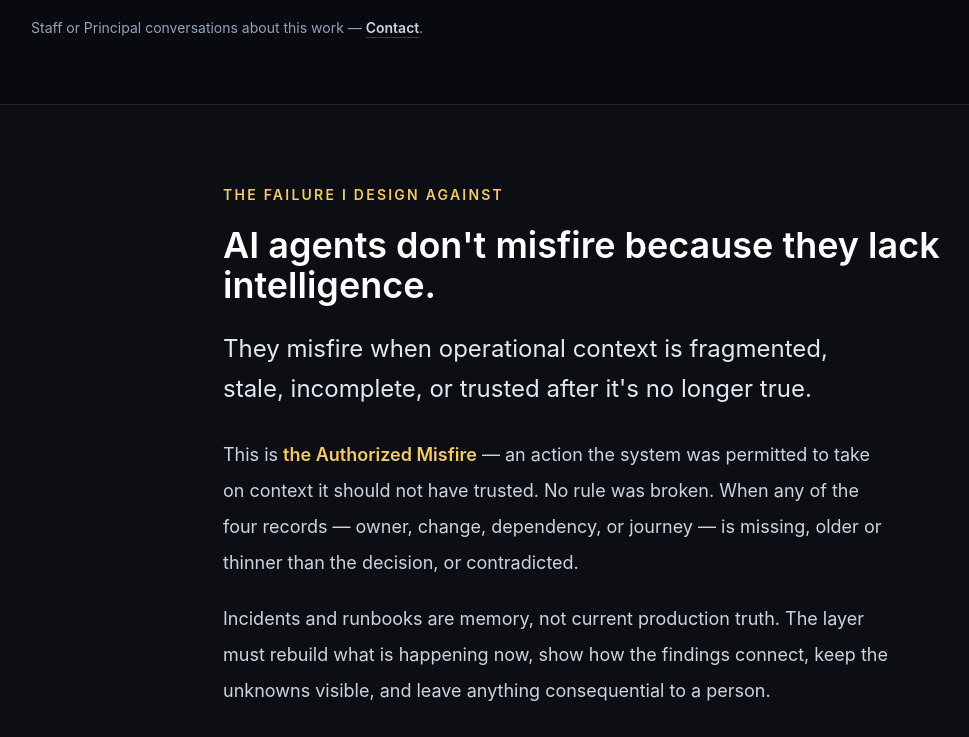
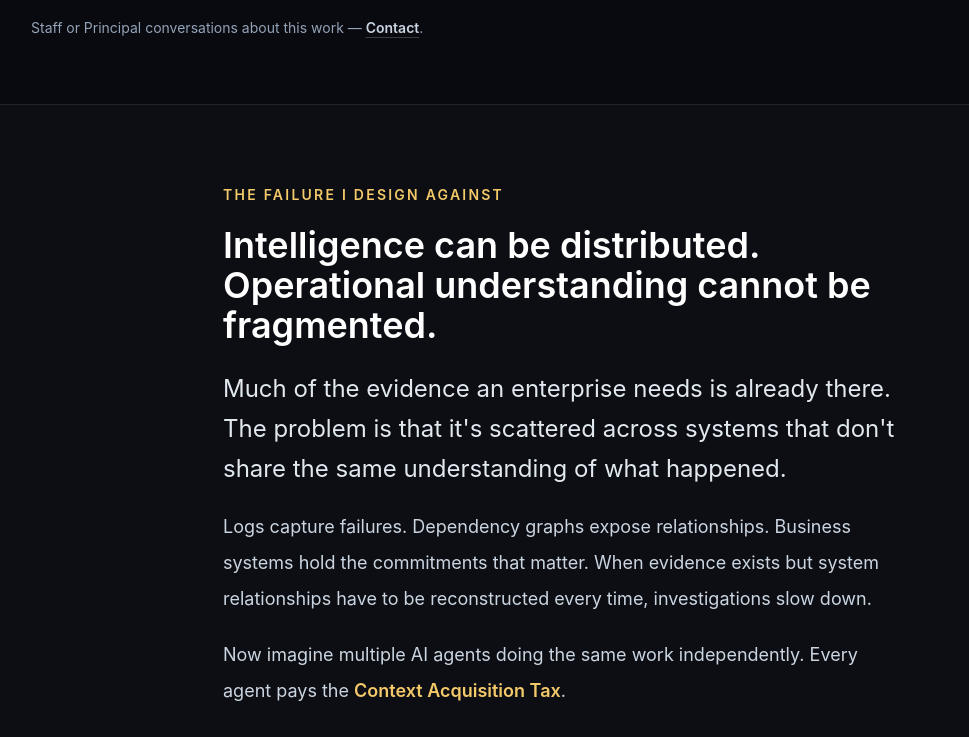
Before and after one commit to rseri17-code/seri-ai, a Next.js app: page / in a window 1280 px wide. Shown: the part 2031-2768 px from the top of the page, without its empty margins (1-970 px from the left). Built offline with nearby package versions, Linux system fonts and the light colour scheme; no server answers.

Commit message:
Homepage: elevate Signature Thesis to new framing (distributed intelligence / coherence / Operational Context Layer)

```diff
--- a/app/page.tsx
+++ b/app/page.tsx
@@ -105,11 +105,11 @@ export default function Home() {
                 I build evidence-grounded AI systems for enterprise operations.
               </h1>
               <p className="mt-4 max-w-2xl text-base leading-7 text-slate-200 sm:text-lg sm:leading-8">
-                I maintain a shared store of what&apos;s true in production right now &mdash; who owns the failing thing, what changed, what depends on it, and which customer journey is hurt &mdash; each with a source and a time. An investigation agent reads that store, recommends a next step a person can refuse, and has to show its evidence.
+                I maintain a shared store of what's true in production right now &mdash; who owns the failing thing, what changed, what depends on it, and which customer journey is hurt &mdash; each with a source and a time. An investigation agent reads that store, recommends a next step a person can refuse, and has to show its evidence.
               </p>
 
               <p className="mt-5 max-w-2xl border-l-2 border-mint/60 pl-4 text-base leading-7 text-slate-200 sm:pl-5">
-                I designed and ran an agent that investigates production outages that way &mdash; from first build through daily use. That system stays private. What&apos;s on this site is separate work you can inspect.
+                I designed and ran an agent that investigates production outages that way &mdash; from first build through daily use. That system stays private. What's on this site is separate work you can inspect.
                 {" "}<Link href="/work#production-delivery" className="font-semibold text-mint underline decoration-mint/30 underline-offset-4">Read what I delivered and the published outcomes.</Link>
               </p>
 
@@ -126,7 +126,7 @@ export default function Home() {
                   href="/work"
                   eventName="homepage_cta_click"
                   eventProperties={{ cta: "explore_body_of_work" }}
-                  className="inline-flex min-h-[48px] items-center gap-2 rounded border border-white/25 px-6 py-3 text-base font-semibold text-white transition hover:border-mint/50 hover:text-mint"
+                  className="inline-flex min-h-[48px] items-center gap-2 rounded border border-white/25 px-6 py-3 text-base font-semibold text-ink"
                 >
                   Explore the body of work
                 </TrackedLink>
@@ -167,20 +167,32 @@ export default function Home() {
             The failure I design against
           </p>
           <h2 className="mt-5 text-[1.75rem] font-semibold leading-tight text-white sm:text-4xl">
-            AI agents don&apos;t misfire because they lack intelligence.
+            Intelligence can be distributed.<br />
+            Operational understanding cannot be fragmented.
           </h2>
           <p className="mt-6 max-w-2xl text-xl leading-9 text-slate-200 sm:text-2xl sm:leading-10">
-            They misfire when operational context is fragmented, stale, incomplete, or trusted after it&apos;s no longer true.
-          </p>
-          <p className="mt-7 max-w-2xl text-lg leading-9 text-slate-300">
-            This is <strong className="font-semibold text-amber">the Authorized Misfire</strong> &mdash; an action the
-            system was permitted to take on context it should not have trusted. No rule was broken. When any of the four
-            records &mdash; owner, change, dependency, or journey &mdash; is missing, older or thinner than the decision, or contradicted.
+            Much of the evidence an enterprise needs is already there. The problem is that it's scattered across systems that don't share the same understanding of what happened.
           </p>
           <p className="mt-5 max-w-2xl text-lg leading-9 text-slate-300">
-            Incidents and runbooks are memory, not current production truth. The layer must
-            rebuild what is happening now, show how the findings connect, keep the unknowns visible, and leave
-            anything consequential to a person.
+            Logs capture failures. Dependency graphs expose relationships. Business systems hold the commitments that matter. When evidence exists but system relationships have to be reconstructed every time, investigations slow down.
+          </p>
+          <p className="mt-5 max-w-2xl text-lg leading-9 text-slate-300">
+            Now imagine multiple AI agents doing the same work independently. Every agent pays the <strong className="font-semibold text-amber">Context Acquisition Tax</strong>.
+          </p>
+          <p className="mt-5 max-w-2xl text-lg leading-9 text-slate-300">
+            And when an agent has permission to act but lacks sufficient context, a plausible explanation can become an <strong className="font-semibold text-amber">Authorized Misfire</strong> &mdash; an action the system was permitted to take on context it should not have trusted. No rule was broken. When any of the four records &mdash; owner, change, dependency, or journey &mdash; is missing, older or thinner than the decision, or contradicted.
+          </p>
+          <p className="mt-5 max-w-2xl text-lg leading-9 text-slate-300">
+            A larger model cannot reconstruct relationships that were never established. The bottleneck isn't just comprehension. It's coherence.
+          </p>
+          <p className="mt-5 max-w-2xl text-lg leading-9 text-slate-300">
+            Operational intelligence needs a time-aware understanding of system state, dependencies, evidence, and business consequences. That's the role of an <strong className="font-semibold text-white">Operational Context Layer</strong> &mdash; not another centralized data store, but a logical layer that connects distributed evidence through shared operational context.
+          </p>
+          <p className="mt-5 max-w-2xl text-lg leading-9 text-slate-300">
+            This is also where specialized small language models earn their place: evaluated for bounded tasks, operating against coherent context rather than reconstructing it from scratch.
+          </p>
+          <p className="mt-5 max-w-2xl text-lg leading-9 text-slate-300">
+            The architectural shift isn't simply toward more intelligent agents. It's toward making the enterprise itself more understandable.
           </p>
           <Link
             href="/wiki/operational-intelligence-canonical-doctrine"
```
